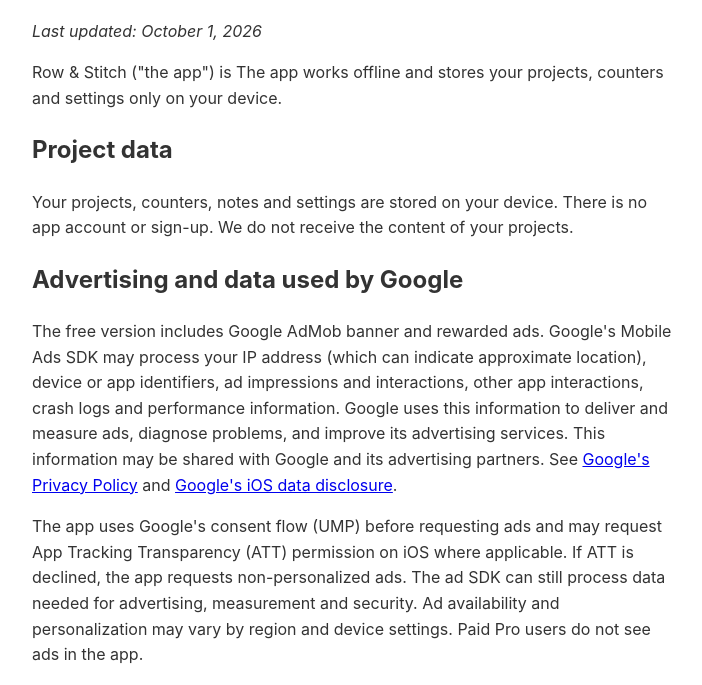
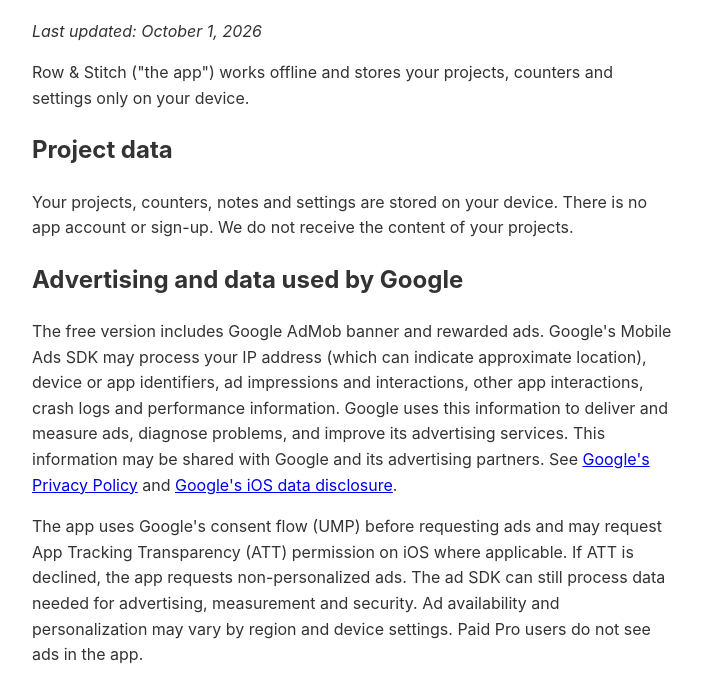
Before and after one commit to upboinggame/rowandstitch-support, a plain HTML site: page privacy.html in a window 1280 px wide. Shown: the part 94-779 px from the top of the page, without its empty margins (288-990 px from the left). Drawn offline with Linux system fonts and the light colour scheme.

Commit message:
Fix privacy introduction grammar

```diff
--- a/privacy.html
+++ b/privacy.html
@@ -9,7 +9,7 @@
 <body>
 <h1>Privacy Policy - Row & Stitch</h1>
 <p><i>Last updated: October 1, 2026</i></p>
-<p>Row & Stitch ("the app") is The app works offline and stores your projects, counters and settings only on your device.</p>
+<p>Row & Stitch ("the app") works offline and stores your projects, counters and settings only on your device.</p>
 <h2>Project data</h2>
 <p>Your projects, counters, notes and settings are stored on your device. There is no app account or sign-up. We do not receive the content of your projects.</p>
 <h2>Advertising and data used by Google</h2>
```
